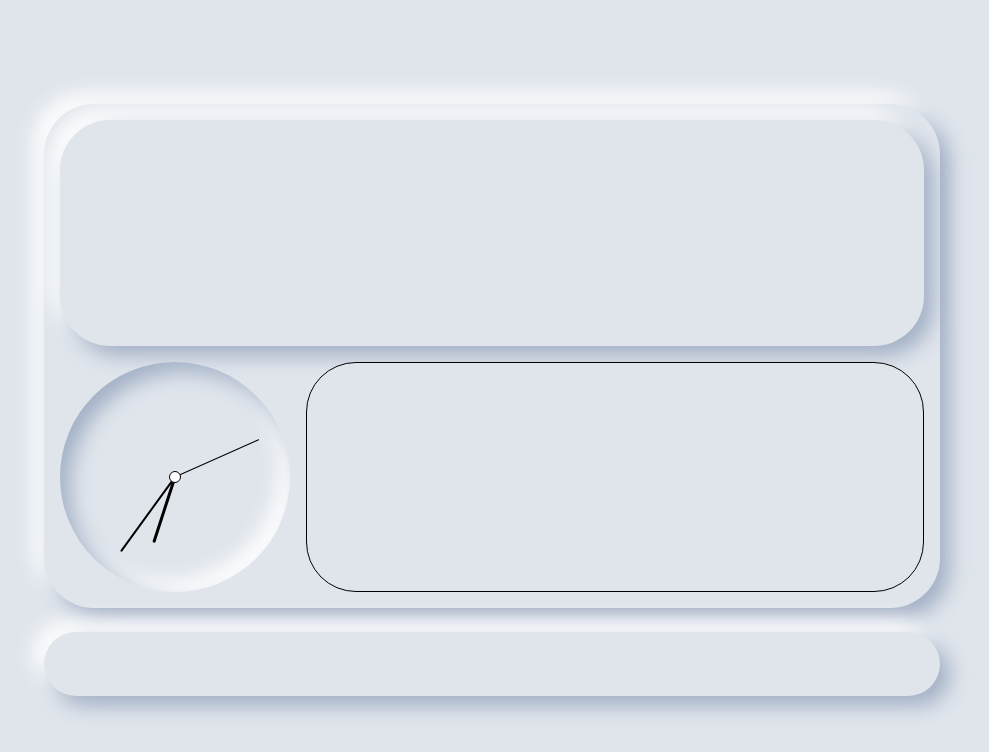
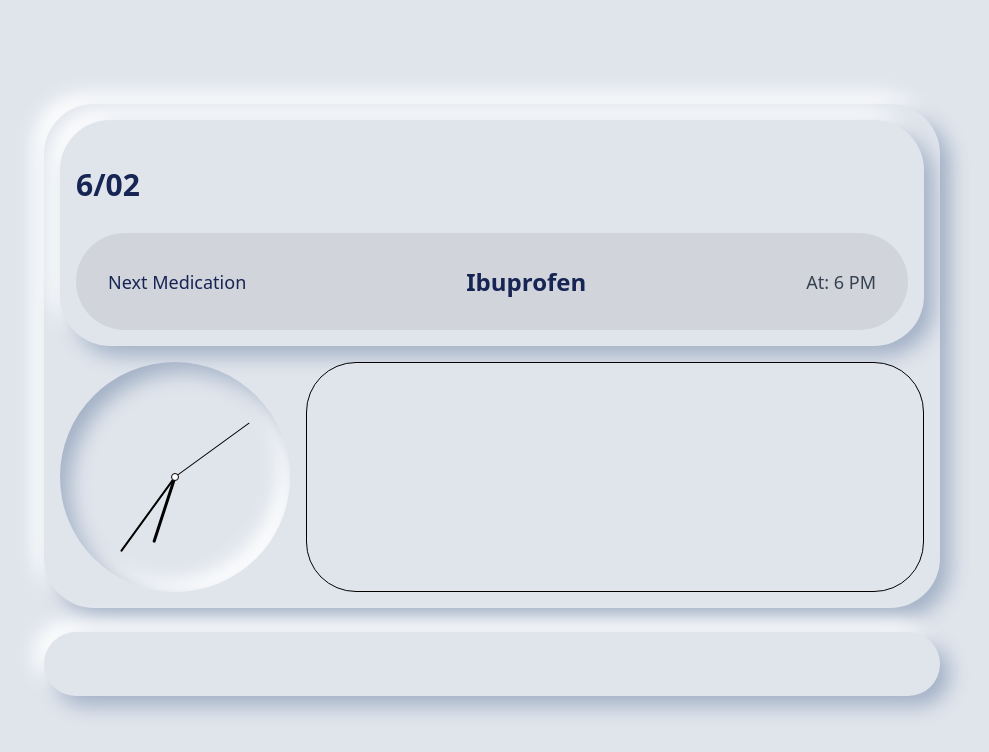
Before and after one commit to DanyaHumeniuk/DailyDosely, a React (Vite) app in the folder med-app/: page / in a window 1280 px wide. Shown: the top 752 px of the page, without its empty margins (148-1137 px from the left). Built offline with nearby package versions, Linux system fonts and the light colour scheme.

Commit message:
Added live date and medication tracker bar

```diff
--- a/med-app/src/components/Hero.jsx
+++ b/med-app/src/components/Hero.jsx
@@ -22,7 +22,21 @@ const Hero = () => {
       <div className="flex flex-col gap-6 w-full h-full items-center justify-center mx-auto">
 
         <div className="flex flex-col w-full max-w-2xl aspect-video sm:max-w-lg lg:max-w-4xl bg-[#e0e5ec] rounded-[50px] shadow-neu gap-4 justify-center items-center p-4">
-          <div className="flex w-full bg-[#e0e5ec] rounded-[50px] shadow-neu h-1/2 max-h-[120px] lg:max-h-[550px]"></div>
+          <div className="flex flex-col w-full bg-[#e0e5ec] rounded-[50px] shadow-neu h-1/2 max-h-[120px] lg:max-h-[550px] p-4">
+            <div className="w-full h-1/2 flex flex-col justify-center items-start text-blue-950">
+              <p className="text-xl lg:text-3xl font-semibold">
+                {new Date().toLocaleDateString('en-US', {
+                  month: 'numeric',
+                  day: '2-digit',
+                })}
+              </p>
+            </div>
+            <div className="w-full h-1/2 bg-gray-300 rounded-[50px] flex flex-row justify-between items-center px-4 lg:px-8 text-blue-950">
+              <span className="text-sm lg:text-lg">Next Medication</span>
+              <span className="text-xl lg:text-2xl font-semibold">Ibuprofen</span>
+              <span className="text-sm lg:text-lg text-gray-700">At: 6 PM</span>
+            </div>
+          </div>
           <div className="flex flex-row w-full rounded-[50px] gap-2 lg:gap-4 h-1/2 justify-center items-center">
             <div className="flex relative items-center justify-center rounded-full bg-[#e0e5ec] w-1/2 max-w-[120px] lg:max-w-[230px] aspect-square shadow-[inset_10px_10px_20px_#a3b1c6,inset_-10px_-10px_20px_#ffffff]">
               {/* Hour Hand */}
@@ -44,7 +58,7 @@ const Hero = () => {
               ></div>
 
               {/* Center Dot */}
-              <div className="absolute w-2 h-2 lg:w-3 lg:h-3 border border-black bg-white rounded-full z-10"></div>
+              <div className="absolute w-1 h-1 lg:w-2 lg:h-2 border border-black bg-white rounded-full z-10"></div>
             </div>
             <div className="flex bg-[#e0e5ec] border border-black rounded-[50px] w-full h-full max-h-[120px] lg:max-h-[550px]"></div>
           </div>
```
